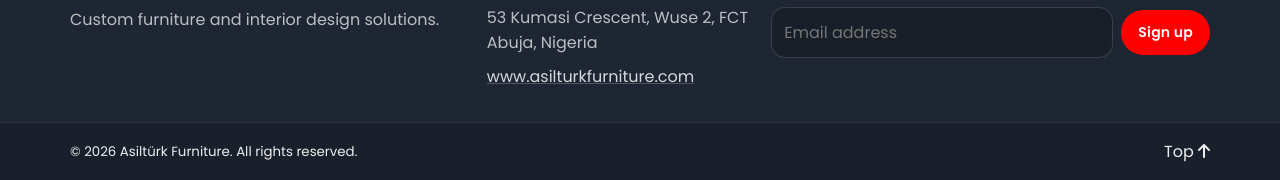
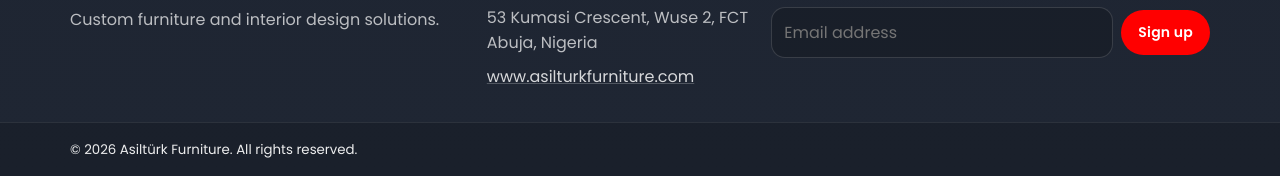
Before and after one commit to OsmanAsilturk/OsmanAsilturk.github.io, a website: page koleksiyon.html in a window 1280 px wide. Shown: the part 1120-1300 px from the top of the page. Drawn offline with Linux system fonts and the light colour scheme.

Commit message:
Update koleksiyon.html

```diff
--- a/koleksiyon.html
+++ b/koleksiyon.html
@@ -217,9 +217,6 @@
     <div class="footer-bottom">
       <div class="container footer-bottom-inner">
         <small>© <span id="year"></span> Asiltürk Furniture. <span data-i18n="footer.rights">Tüm hakları saklıdır.</span></small>
-        <a class="back-to-top" href="#top" aria-label="Yukarı" data-i18n-aria="footer.backToTop">
-          <span data-i18n="footer.backToTop">Yukarı</span> <i class="fa-solid fa-arrow-up" aria-hidden="true"></i>
-        </a>
       </div>
     </div>
   </footer>
```
